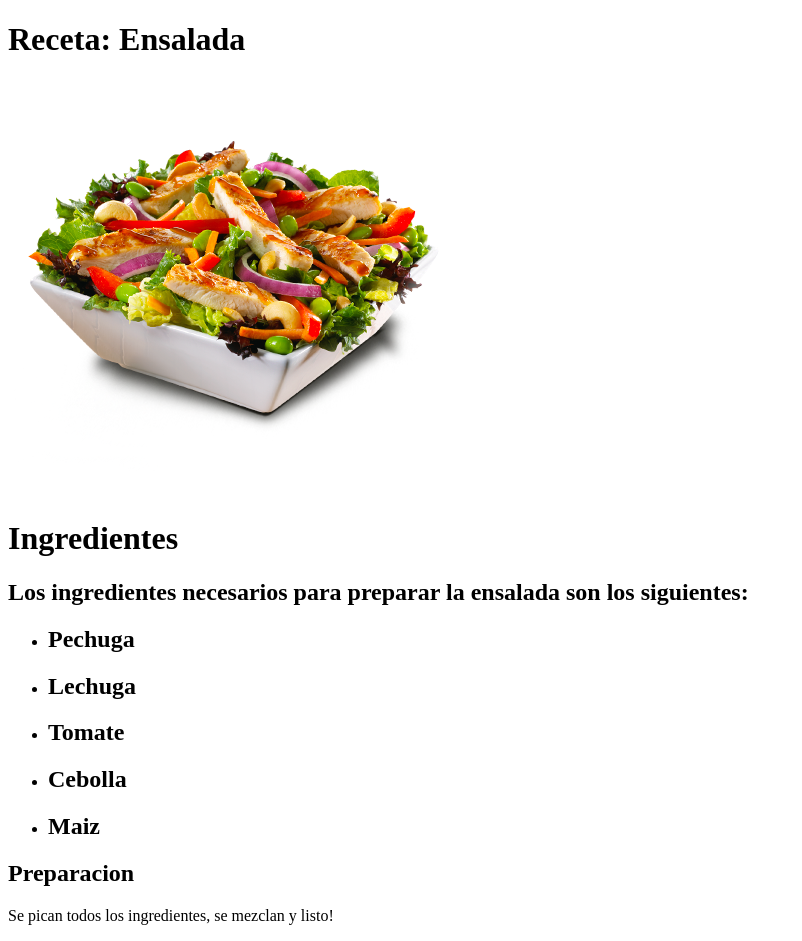
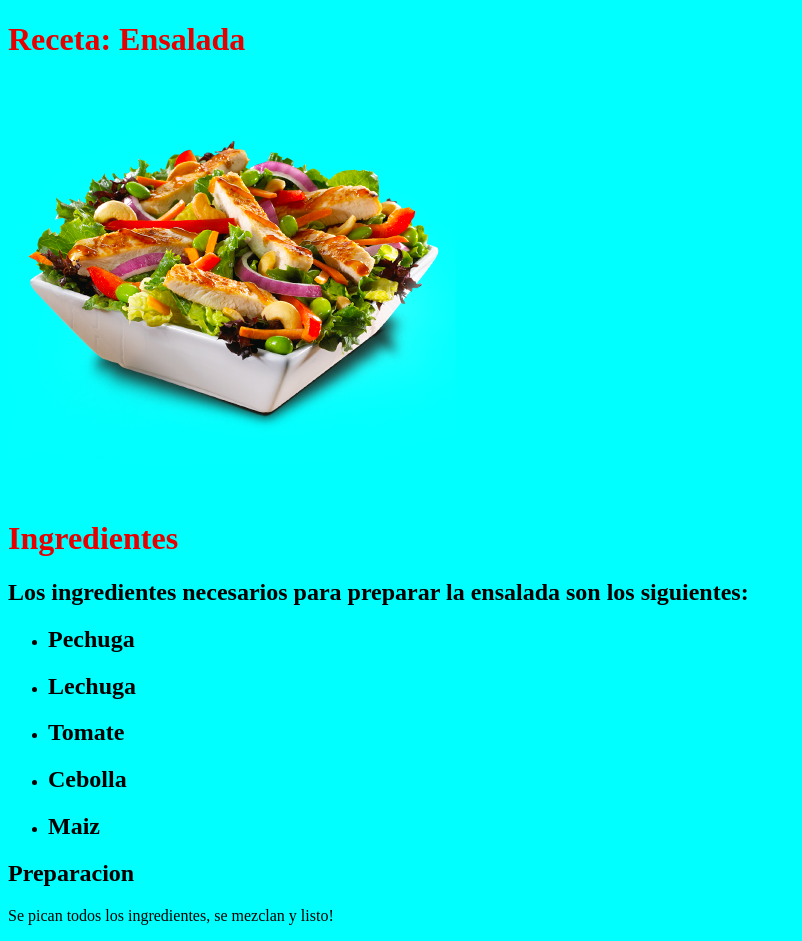
Before and after one commit to AlvaroToro37/aspirantes-mir-html-y-css, a plain HTML site: page ejercicio1-html-y-css/index.html in a window 1280 px wide. Shown: the whole page, without its empty margins (0-802 px from the left). Drawn offline with Linux system fonts and the light colour scheme.

Commit message:
Agrega estilos al segundo ejercicio

```diff
--- /dev/null
+++ b/ejercicio1-html-y-css/estilos.css
@@ -0,0 +1,3 @@
+h1 {
+    color:#e60000
+}
--- a/ejercicio1-html-y-css/index.html
+++ b/ejercicio1-html-y-css/index.html
@@ -5,6 +5,12 @@
     <meta http-equiv="X-UA-Compatible" content="IE=edge">
     <meta name="viewport" content="width=device-width, initial-scale=1.0">
     <title>Mi Receta</title>
+    <link rel="stylesheet" href="estilos.css" />
+    <style>
+       body {
+        background-color:aqua
+       }
+    </style>
 </head>
 <body>
         <!-- etiquetas para usar h1, h2, img, ul, li, y p -->
```
